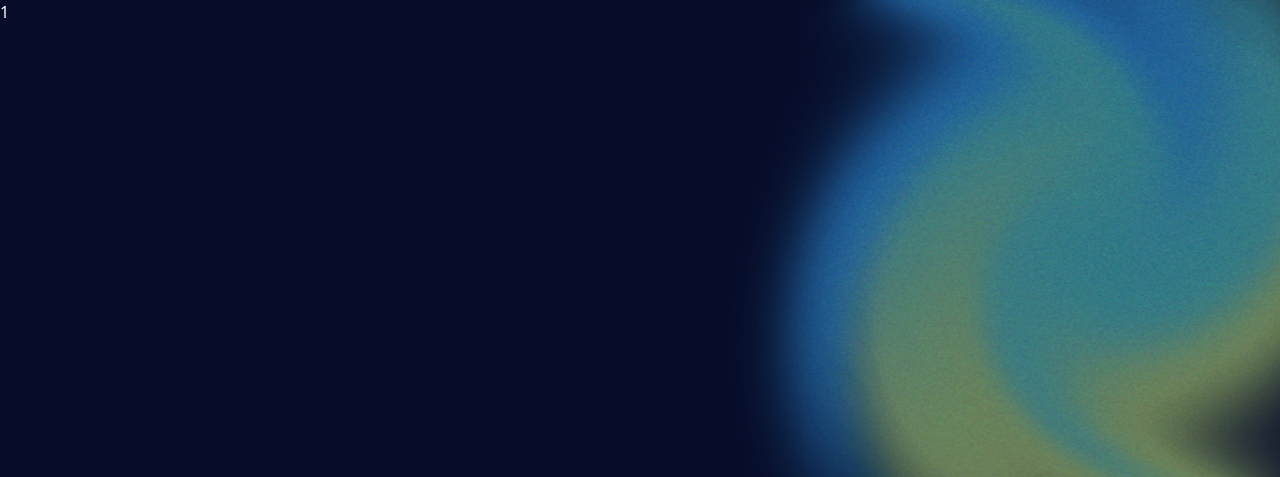
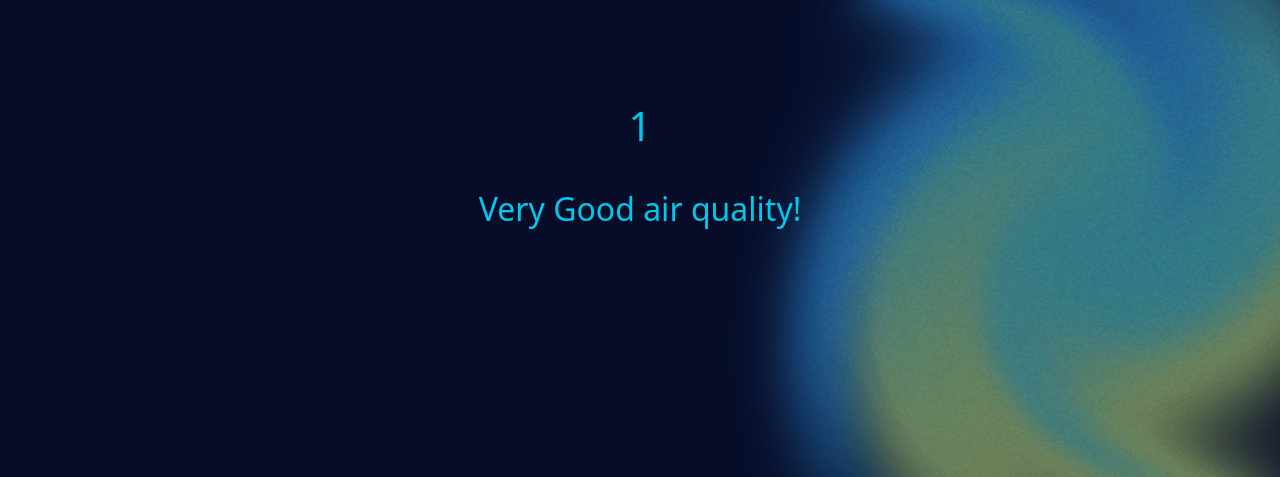
Before and after one commit to tnnpp/Ezdust, a Django app: page /home/predict/result/1 in a window 1280 px wide. Shown: the part 121-598 px from the top of the page. Run offline with Django 4.2, Linux system fonts and the light colour scheme; tables that the repository leaves empty hold one stand-in row (values such as "Sample post").

Commit message:
improve result page

```diff
--- a/ezdust/dust/static/dust/result.css
+++ b/ezdust/dust/static/dust/result.css
@@ -1,3 +1,25 @@
 .result {
-    color: white;
+    display: flex;
+    align-items: center; /* Vertically center content */
+    justify-content: center; /* Horizontally center content */
+    margin-top: 8vw;
 }
+.result h1{
+    text-align: center;
+    margin-bottom: 40px;
+}
+.verygood{
+    color: #00C9ED;
+}
+.good{
+    color: #85ED00;
+}
+.moderate{
+    color: #E8ED00;
+}
+.unhealthy{
+    color: #ED9500;
+}
+.veryunhealthy{
+    color: #ED4000;
+}
--- a/ezdust/dust/templates/dust/result.html
+++ b/ezdust/dust/templates/dust/result.html
@@ -3,6 +3,31 @@
 {% load static %}
     <link rel="stylesheet" href="{% static 'dust/result.css' %}">
     <div class="result">
-        {{ result.pm2_5 }}
+        {% if "Very Good" in text %}
+            <div class="verygood">
+                <h1>{{ result.pm2_5 }}</h1>
+                <h2>{{ text }}</h2>
+            </div>
+        {% elif "Good" in text %}
+            <div class="good">
+                <h1>{{ result.pm2_5 }}</h1>
+                <h2>{{ text }}</h2>
+            </div>
+        {% elif "Moderate" in text %}
+            <div class="moderate">
+                <h1>{{ result.pm2_5 }}</h1>
+                <h2>{{ text }}</h2>
+            </div>
+        {% elif "Very Unhealthy" in text %}
+            <div class="veryunhealthy">
+                <h1>{{ result.pm2_5 }}</h1>
+                <h2>{{ text }}</h2>
+            </div>
+        {% elif "Unhealthy" in text %}
+            <div class="unhealthy">
+                <h1>{{ result.pm2_5 }}</h1>
+                <h2>{{ text }}</h2>
+            </div>
+        {% endif %}
     </div>
 {% endblock %}
--- a/ezdust/dust/views/predict_view.py
+++ b/ezdust/dust/views/predict_view.py
@@ -55,7 +55,20 @@ def PredictResultView(request, pk):
     # get result's IndoorAir object
     try:
         result = IndoorAir.objects.get(pk=pk)
+        if result.pm2_5 < 0:
+            text = "Impossible"
+        if result.pm2_5 <= 25:
+            text = "Very Good air quality!"
+        elif 26 <= result.pm2_5 <= 50:
+            text = "Good air quality"
+        elif 51 <= result.pm2_5 <= 100:
+            text = "Moderate air quality"
+        elif 101 <= result.pm2_5 <= 150:
+            text = "Unhealthy air quality"
+        else:
+            text = "Very Unhealthy"
     except:
+        text = None
         result = None
         messages.error(request, "Haven't Predict yet.")
-    return render(request, 'dust/result.html', {'result': result})
+    return render(request, 'dust/result.html', {'result': result, 'text': text})
```
